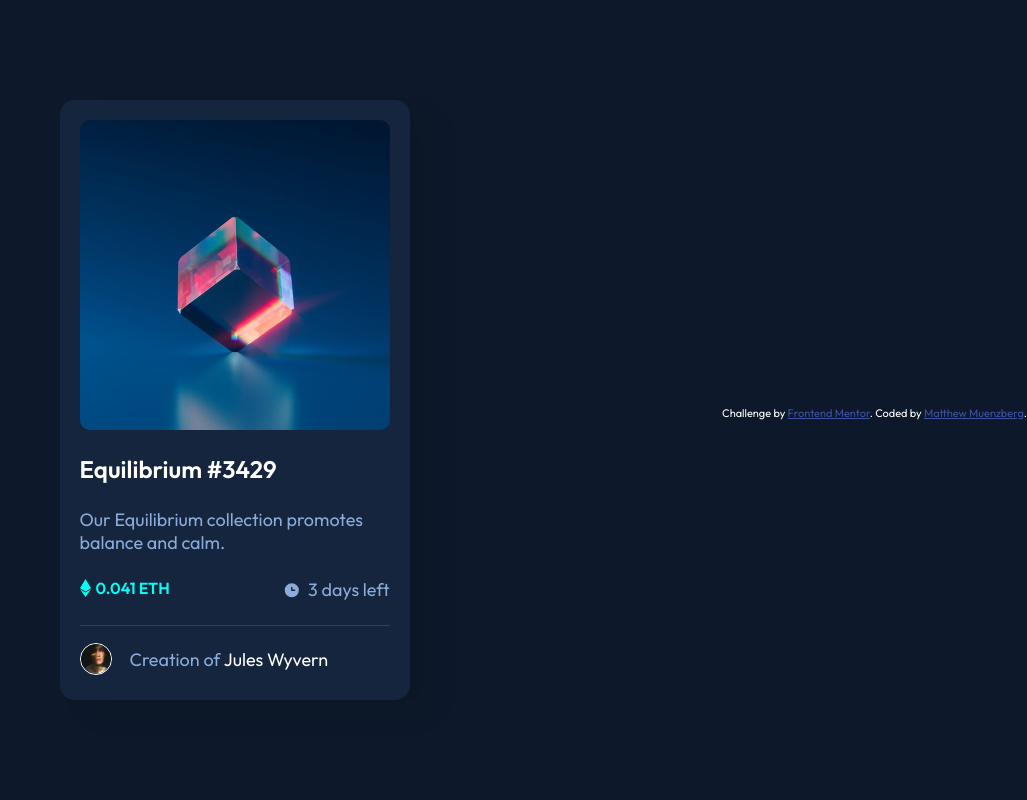
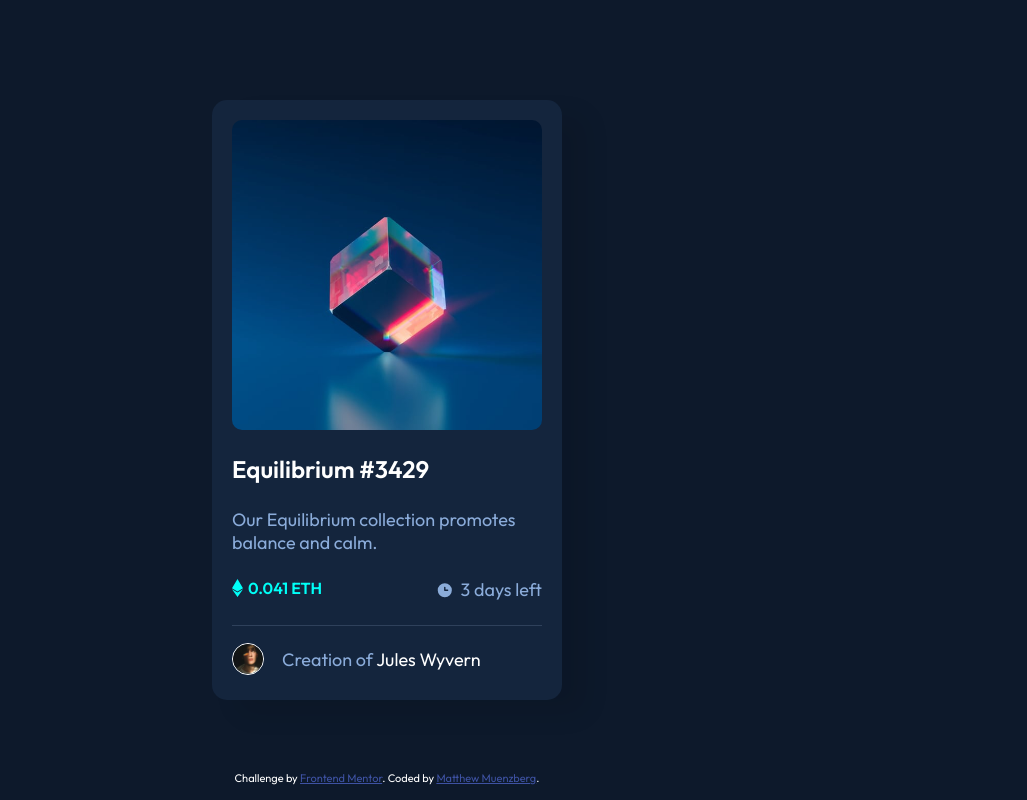
Before and after one commit to MattDev97/NFT-Preview-Card, a plain HTML site: page index.html in a window 1280 px wide. Shown: the whole page, without its empty margins (253-1280 px from the left). Drawn offline with Linux system fonts and the light colour scheme.

Commit message:
Adjusting footer

```diff
--- a/index.html
+++ b/index.html
@@ -16,6 +16,9 @@
 			margin-top: 25px;
 			font-size: 11px;
 			text-align: center;
+
+			position: fixed;
+			bottom: 15px;
 		}
 
 		.attribution a {
```
